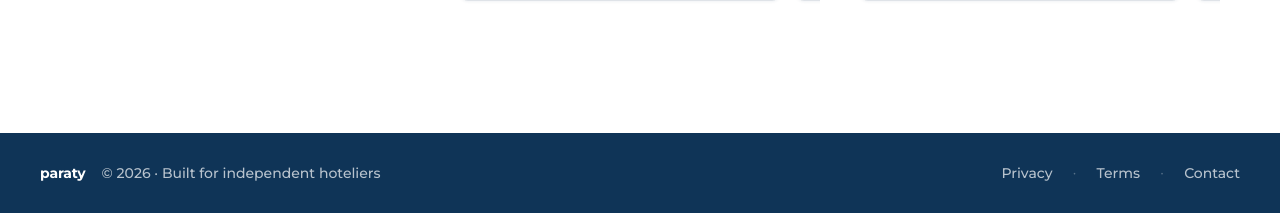
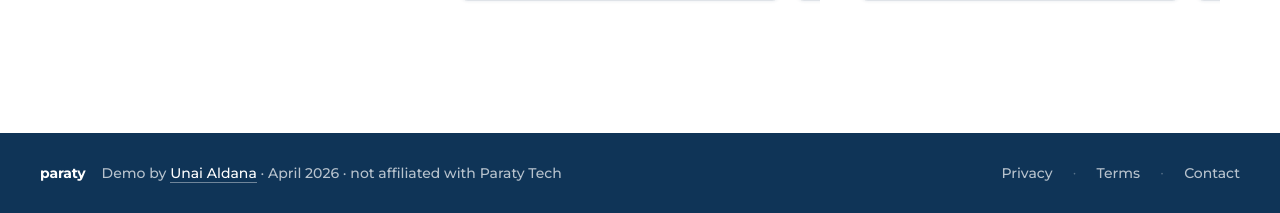
Before and after one commit to unaialdana-eng/paraty-conversational-demo, a FastAPI app: page /app in a window 1280 px wide. Shown: the part 1162-1375 px from the top of the page. Run offline with FastAPI, Linux system fonts and the light colour scheme.

Commit message:
Add explicit authorship line to the footer across all demo pages
Footer now reads: "Demo by Unai Aldana · April 2026 · not affiliated with
Paraty Tech". The name links back to the explainer landing so a curious
founder can jump to the purpose/restrictions page without guessing.

Keeps it to one line, no logos, no extra contact widgets.

Co-Authored-By: Claude Opus 4.7 (1M context) <noreply@anthropic.com>

```diff
--- a/templates/checkout.html
+++ b/templates/checkout.html
@@ -269,7 +269,7 @@
   <footer class="footer">
     <div class="row" style="gap:16px;">
       <span class="wordmark-f">paraty</span>
-      <span class="copy">© 2026 · Built for independent hoteliers</span>
+      <span class="copy">Demo by <a href="/" style="color:#fff;text-decoration:none;border-bottom:1px solid rgba(255,255,255,0.4);">Unai Aldana</a> · April 2026 · not affiliated with Paraty Tech</span>
     </div>
     <div class="legal">
       <a href="#">Privacy</a><span class="sep">·</span>
--- a/templates/homepage.html
+++ b/templates/homepage.html
@@ -638,7 +638,7 @@
   <footer class="footer">
     <div class="row" style="gap:16px;">
       <span class="wordmark-f">paraty</span>
-      <span class="copy">© 2026 · Built for independent hoteliers</span>
+      <span class="copy">Demo by <a href="/" style="color:#fff;text-decoration:none;border-bottom:1px solid rgba(255,255,255,0.4);">Unai Aldana</a> · April 2026 · not affiliated with Paraty Tech</span>
     </div>
     <div class="legal">
       <a href="#">Privacy</a>
--- a/templates/property.html
+++ b/templates/property.html
@@ -561,7 +561,7 @@
   <footer class="footer">
     <div class="row" style="gap:16px;">
       <span class="wordmark-f" style="color:#fff;">paraty</span>
-      <span class="copy">© 2026 · Built for independent hoteliers</span>
+      <span class="copy">Demo by <a href="/" style="color:#fff;text-decoration:none;border-bottom:1px solid rgba(255,255,255,0.4);">Unai Aldana</a> · April 2026 · not affiliated with Paraty Tech</span>
     </div>
     <div class="legal">
       <a href="#">Privacy</a><span class="sep">·</span>
--- a/templates/results.html
+++ b/templates/results.html
@@ -651,7 +651,7 @@
   <footer class="footer">
     <div class="row" style="gap:16px;">
       <span class="wordmark-f">paraty</span>
-      <span class="copy">© 2026 · Built for independent hoteliers</span>
+      <span class="copy">Demo by <a href="/" style="color:#fff;text-decoration:none;border-bottom:1px solid rgba(255,255,255,0.4);">Unai Aldana</a> · April 2026 · not affiliated with Paraty Tech</span>
     </div>
     <div class="legal">
       <a href="#">Privacy</a><span class="sep">·</span>
```
